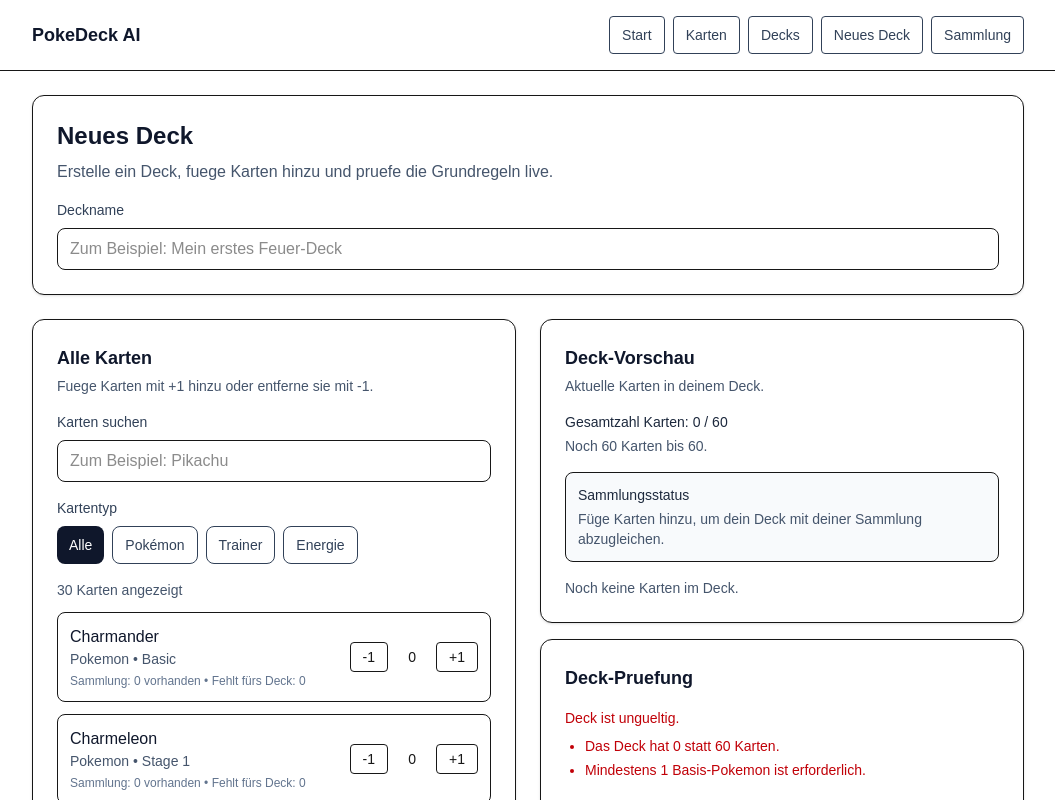
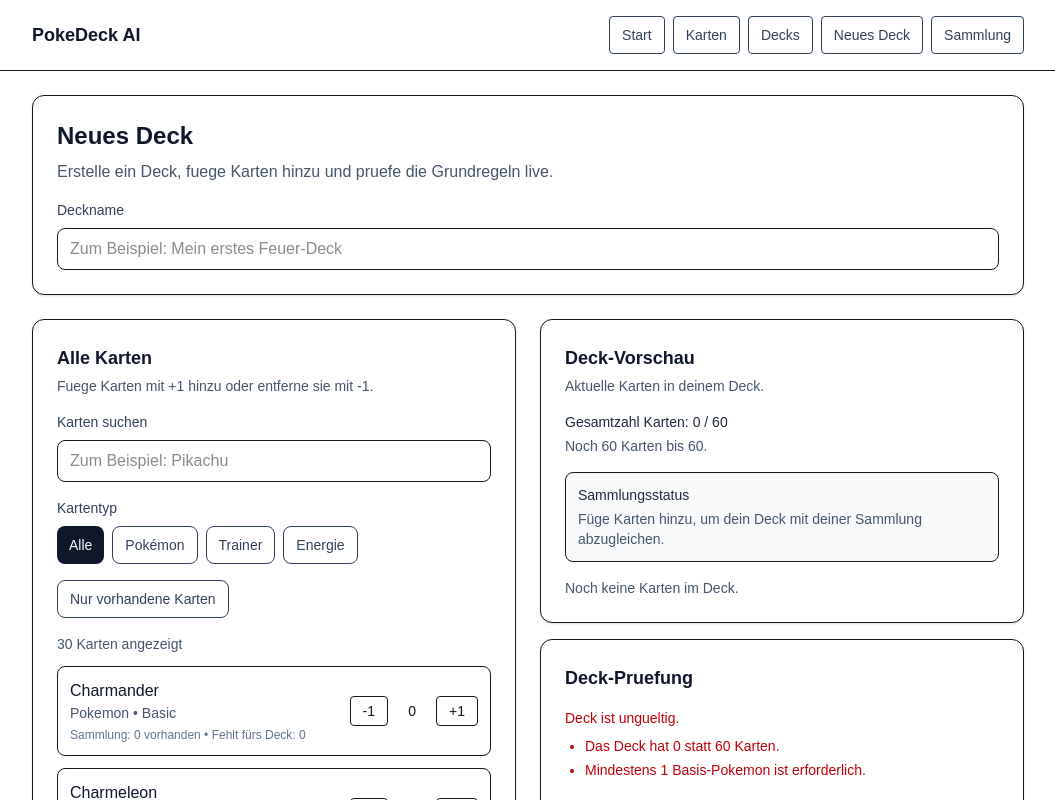
Before and after one commit to francescopinto33/pokedeck-ai-app, a Next.js app: page /decks/new in a window 1280 px wide. Shown: the top 800 px of the page, without its empty margins (112-1167 px from the left). Built offline with nearby package versions, Linux system fonts and the light colour scheme.

Commit message:
Filter deck builder cards by collection

```diff
--- a/src/app/decks/new/DeckBuilderClient.tsx
+++ b/src/app/decks/new/DeckBuilderClient.tsx
@@ -48,6 +48,7 @@ export default function DeckBuilderClient() {
   const [copyMessage, setCopyMessage] = useState("");
   const [search, setSearch] = useState("");
   const [cardFilter, setCardFilter] = useState<CardFilter>("All");
+  const [showOwnedOnly, setShowOwnedOnly] = useState(false);
 
   useEffect(() => {
     setCollection(getCollection());
@@ -93,7 +94,8 @@ export default function DeckBuilderClient() {
         ? "Die Zielgröße von 60 Karten ist erreicht."
         : (totalCards - 60) + " Karten über dem Ziel von 60.";
 
-  const hasActiveCardFilters = search.trim() !== "" || cardFilter !== "All";
+  const hasActiveCardFilters =
+    search.trim() !== "" || cardFilter !== "All" || showOwnedOnly;
 
   const filteredCards = useMemo(() => {
     const normalizedSearch = search.trim().toLowerCase();
@@ -102,10 +104,15 @@ export default function DeckBuilderClient() {
       const matchesSearch = card.name.toLowerCase().includes(normalizedSearch);
       const matchesFilter =
         cardFilter === "All" || card.supertype === cardFilter;
+      const matchesCollection =
+        !showOwnedOnly ||
+        collection.some(
+          (entry) => entry.cardId === card.id && entry.owned > 0
+        );
 
-      return matchesSearch && matchesFilter;
+      return matchesSearch && matchesFilter && matchesCollection;
     });
-  }, [cardFilter, search]);
+  }, [cardFilter, collection, search, showOwnedOnly]);
 
   const validationResult = useMemo(() => {
     const deckToValidate: Deck = {
@@ -174,6 +181,7 @@ export default function DeckBuilderClient() {
   function resetCardFilters() {
     setSearch("");
     setCardFilter("All");
+    setShowOwnedOnly(false);
   }
 
   async function handleCopyMissingCards() {
@@ -314,6 +322,21 @@ export default function DeckBuilderClient() {
                 })}
               </div>
             </fieldset>
+
+            <div className="mt-4">
+              <button
+                type="button"
+                aria-pressed={showOwnedOnly}
+                onClick={() => setShowOwnedOnly((currentValue) => !currentValue)}
+                className={
+                  showOwnedOnly
+                    ? "rounded-lg bg-slate-900 px-3 py-2 text-sm font-medium text-white"
+                    : "rounded-lg border px-3 py-2 text-sm font-medium text-slate-700 hover:bg-slate-100"
+                }
+              >
+                Nur vorhandene Karten
+              </button>
+            </div>
 
             <div className="mt-4 flex flex-wrap items-center justify-between gap-2">
               <p className="text-sm text-slate-600">
```
